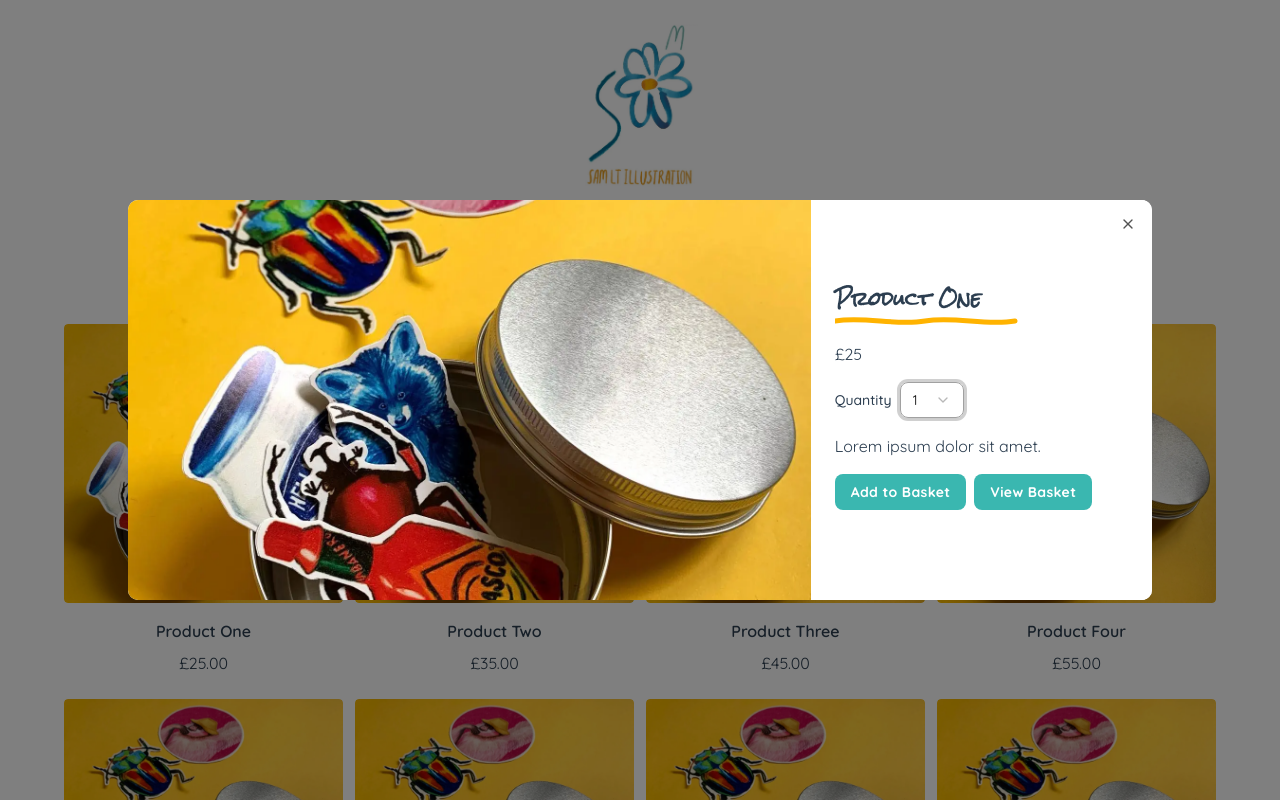
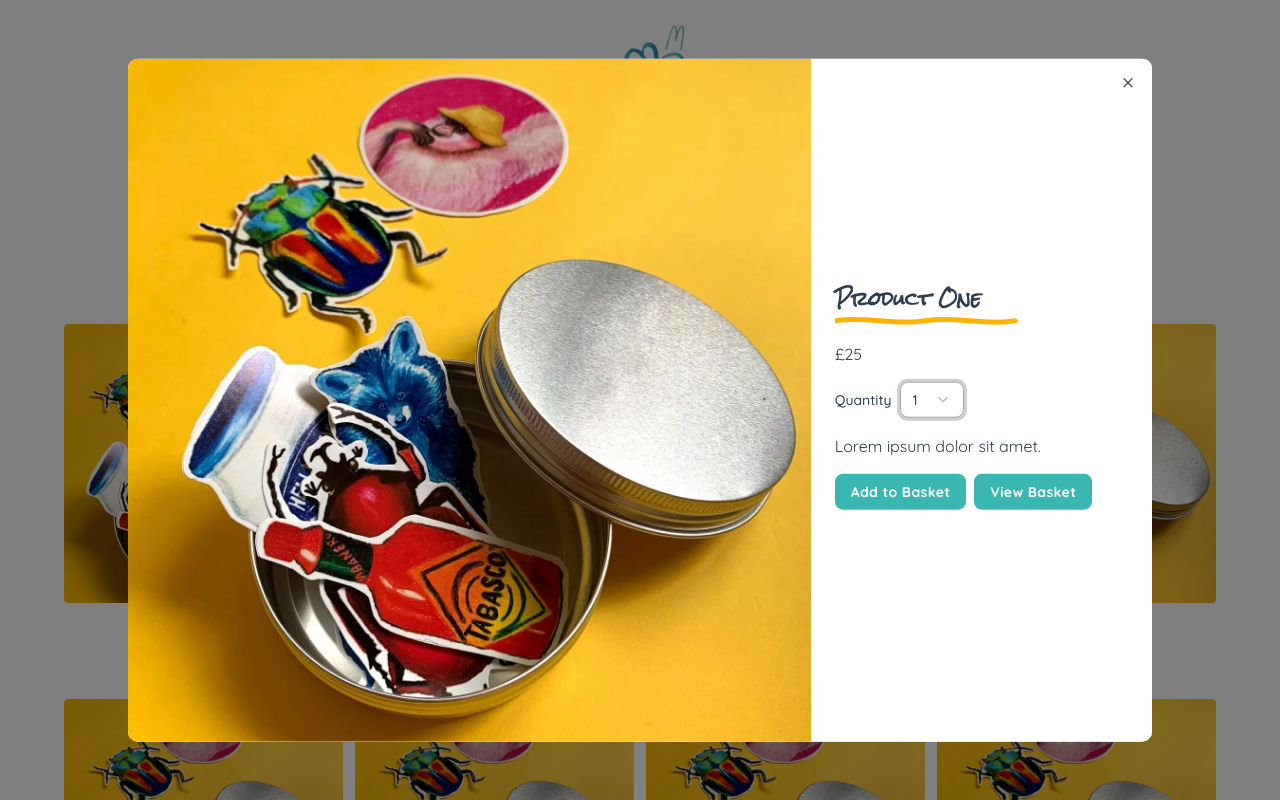
Before and after one commit to JoabFelton138/Sam-L-T-Illustration, a Next.js app: page /shop in a window 1280 px wide. Both pictures are taken after a click on the picture 203 px from the left and 463 px from the top of the page. Shown: the top 800 px of the page. Built offline with nearby package versions, Linux system fonts and the light colour scheme.

Commit message:
fix: resolved image clipping issue on ipad portrait

```diff
--- a/src/components/ProductDialog.tsx
+++ b/src/components/ProductDialog.tsx
@@ -33,14 +33,14 @@ export const ProductDialog = ({
 }: ProductDialogProps) => {
     return (
         <Dialog open={open} onOpenChange={onOpenChange}>
-            <DialogContent className="w-[95vw] max-w-lg sm:max-w-xl md:max-w-3xl lg:max-w-5xl max-h-[80vh] p-0 overflow-hidden border-0 shadow-none">
+            <DialogContent className="w-[95vw] max-w-lg sm:max-w-xl md:max-w-3xl lg:max-w-5xl max-h-[90vh] p-0 overflow-hidden border-0 shadow-none">
                 <div className="grid grid-cols-1 lg:grid-cols-[2fr_1fr] min-h-0">
                     <Image
                         src={imageUrl}
                         alt={altText ?? ""}
                         width={500}
                         height={500}
-                        className="w-full h-full max-h-[50vh] object-cover"
+                        className="w-full h-full object-cover max-h-[50vh] md:max-h-none"
                     />
                     <div className="bg-white p-6 overflow-y-auto flex flex-col gap-4 justify-center">
                         <DialogTitle>{title}</DialogTitle>
```
